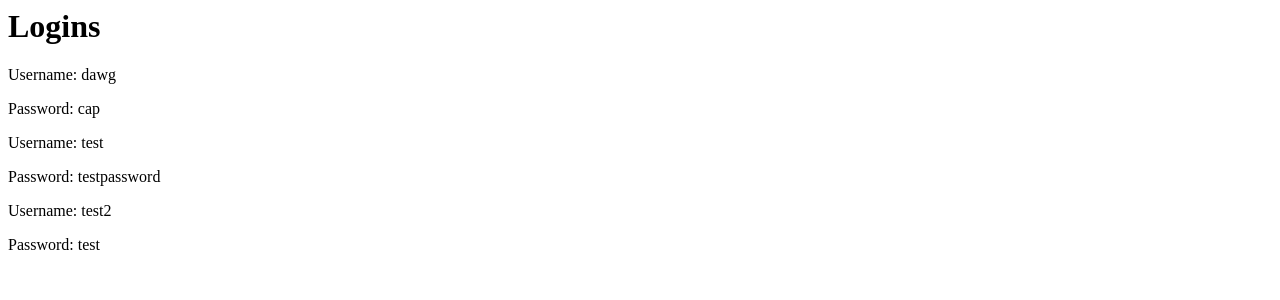
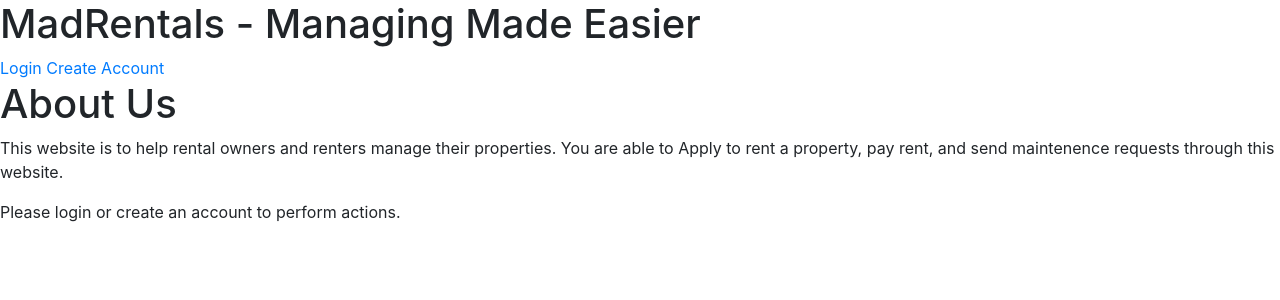
Before and after one commit to dmfranz/Spike-exercise, a Django app: page / in a window 1280 px wide. Shown: the top 300 px of the page. Run offline with Django 3.2, Linux system fonts and the light colour scheme; data comes from the database, SQL or seed files in the repository.

Commit message:
work done on homepage

```diff
--- a/spikeapp/templates/helloworld.html
+++ /dev/null
@@ -1 +0,0 @@
-<h1>Hello, World!</h1>
--- a/spikeapp/templates/spike_app_index.html
+++ b/spikeapp/templates/spike_app_index.html
@@ -1,16 +1,21 @@
-{% load static %}
-{% block page_content %}
-<h1>Logins</h1>
-<div class="row">
-{% for login in logins %}
-    <div class="col-md-4">
-        <div class="card mb-2">
-            <div class="card-body">
-                <p>Username: {{ login.username }}</p>
-                <p>Password: {{ login.password }}</p>
-            </div>
-        </div>
-    </div>
-    {% endfor %}
-</div>
-{% endblock %}
+<!DOCTYPE html>
+<html lang="en">
+<head>
+    <title>MadRentals - Home</title>
+    <link rel="stylesheet" href="https://cdn.jsdelivr.net/npm/bootstrap@4.5.3/dist/css/bootstrap.min.css" integrity="sha384-TX8t27EcRE3e/ihU7zmQxVncDAy5uIKz4rEkgIXeMed4M0jlfIDPvg6uqKI2xXr2" crossorigin="anonymous">
+</head>
+<body>
+    <header>
+        <h1>MadRentals - Managing Made Easier</h1>
+        <a href="/login">Login</a>
+        <a href="/register">Create Account</a>
+    </header>
+    <section>
+        <h1>About Us</h1>
+        <p>This website is to help rental owners and renters manage their properties.
+        You are able to Apply to rent a property, pay rent, and send maintenence requests
+        through this website.</p>
+        <p>Please login or create an account to perform actions.</p>
+    </section>
+</body>
+</html>
--- a/spikeapp/urls.py
+++ b/spikeapp/urls.py
@@ -3,5 +3,4 @@ from spikeapp import views
 
 urlpatterns = [
     path('', views.spikeapp, name='spikeapp'),
-    path('createaccount/',views.createaccount, name='createaccount')
 ]
--- a/spikeapp/views.py
+++ b/spikeapp/views.py
@@ -10,27 +10,3 @@ def spikeapp(request):
         'logins': logins
     }
     return render(request, 'spike_app_index.html',context=context)
-
-# TODO
-# 1) Check if this user already exists
-# 2) Decide some action on failure
-def createaccount(request):
-    if request.method == "POST":
-        form = CreateNewAccount(request.POST)
-
-        if form.is_valid():
-            username = form.cleaned_data['username']
-            password = form.cleaned_data['password']
-            re_entered_password = form.cleaned_data['re_entered_pass']
-
-            # Does nothing if the passwords dont match for the time being
-            if password == re_entered_password:
-                # encrypt the password here
-                login = Login(username=username, password=password)
-                login.save()
-
-        return response.HttpResponseRedirect("..")
-    else:
-        form = CreateNewAccount()
-
-    return render(request, "createaccount.html",{"form":form})
```
Also changed, not shown: spikeapp/templates/createaccount.html (deleted, +0 -14 lines).
